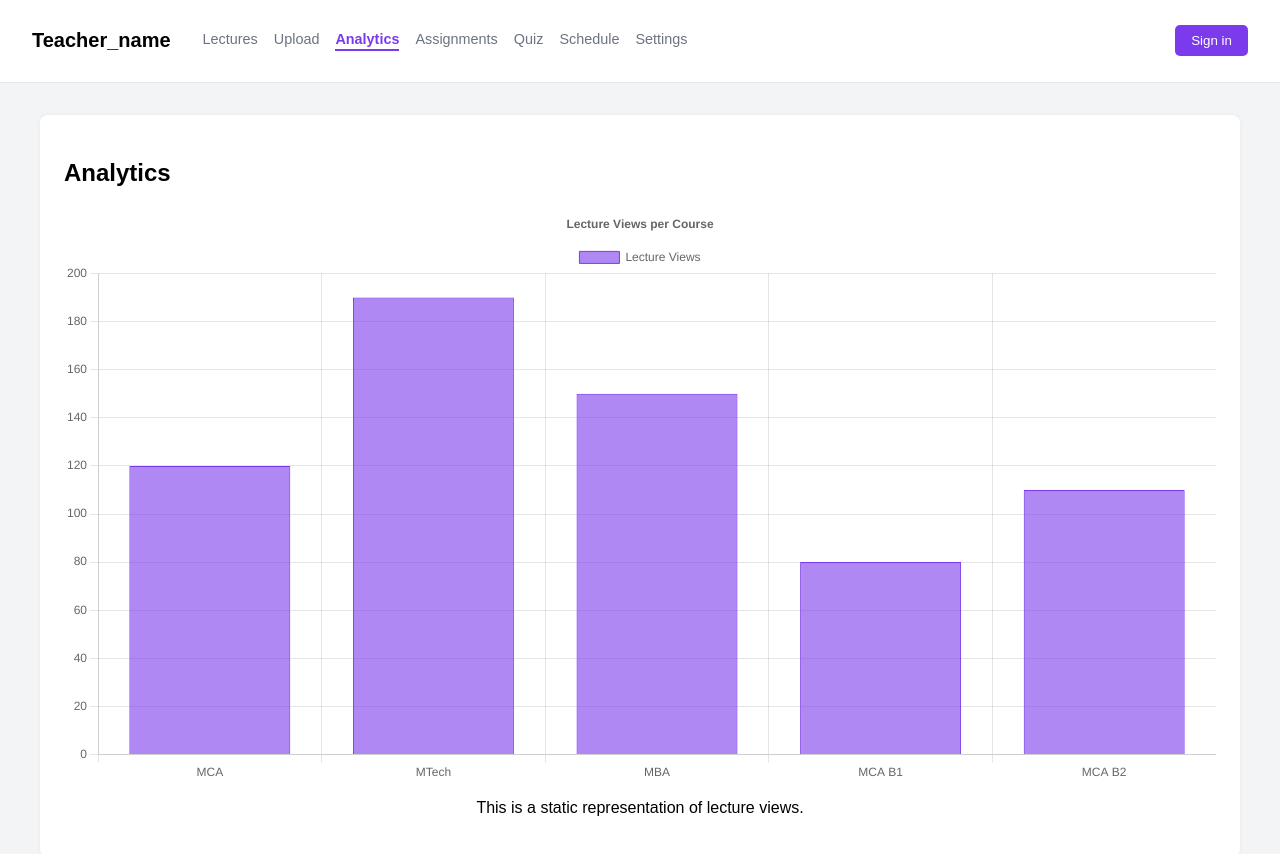
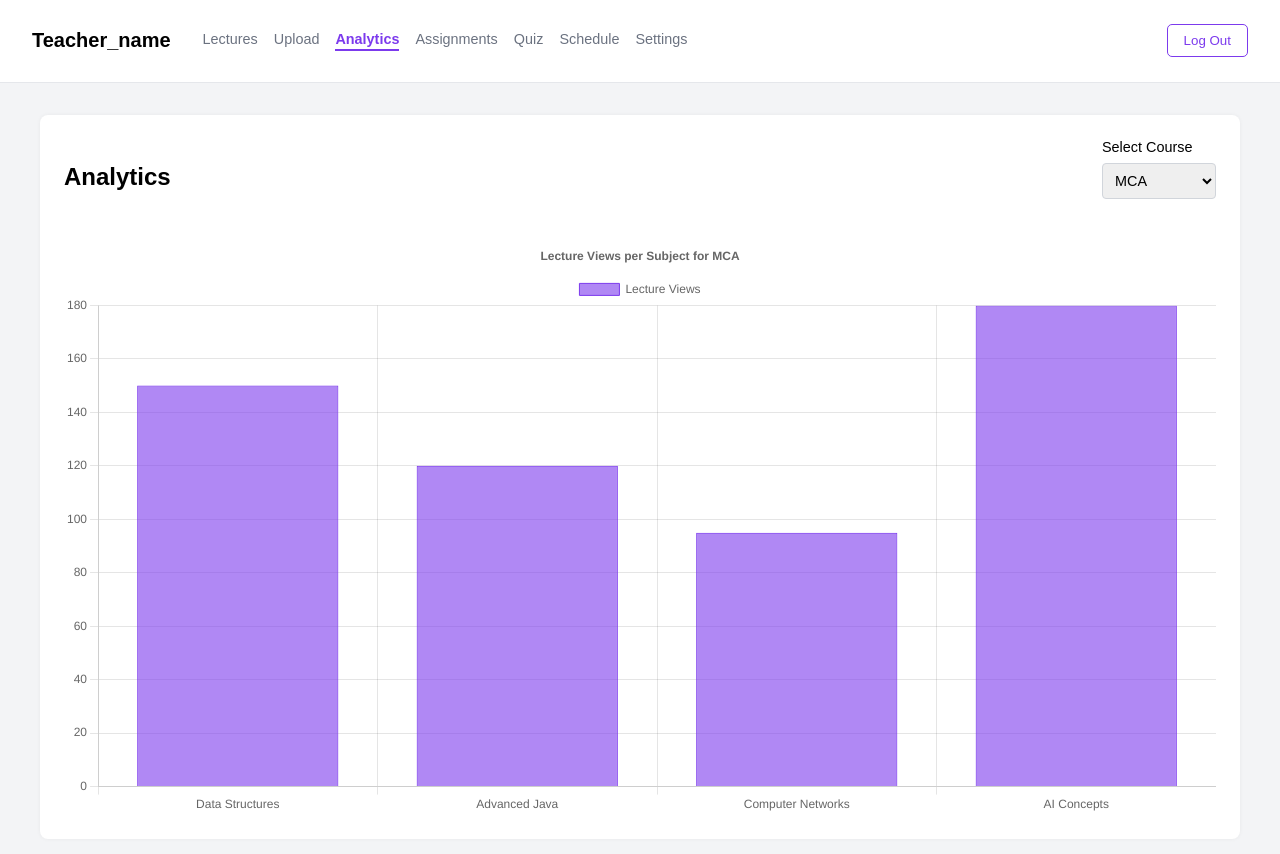
Before and after one commit to Prostorm19/LearnLite_frontend, a React (Vite) app: page /dashboard/analytics in a window 1280 px wide. Shown: the top 854 px of the page. Built offline with nearby package versions, Linux system fonts and the light colour scheme; the HTML template or start-up script is replaced by a standard one.

Commit message:
logout and analytics

```diff
--- a/src/components/features/analytics/Analytics.jsx
+++ b/src/components/features/analytics/Analytics.jsx
@@ -1,4 +1,4 @@
-import React from "react";
+import React, { useState } from "react";
 import { Bar } from "react-chartjs-2";
 import {
     Chart as ChartJS,
@@ -9,7 +9,7 @@ import {
     Tooltip,
     Legend,
 } from "chart.js";
-import Panel from "../../ui/Panel.jsx";
+import Panel from "/src/components/ui/Panel.jsx";
 
 // Register the necessary components for Chart.js
 ChartJS.register(
@@ -21,23 +21,48 @@ ChartJS.register(
     Legend
 );
 
+// More detailed static data organized by course and subject
+const subjectAnalyticsData = {
+    'MCA': [
+        { subject: 'Data Structures', views: 150 },
+        { subject: 'Advanced Java', views: 120 },
+        { subject: 'Computer Networks', views: 95 },
+        { subject: 'AI Concepts', views: 180 },
+    ],
+    'MTech': [
+        { subject: 'Machine Learning', views: 250 },
+        { subject: 'Big Data', views: 210 },
+        { subject: 'Cloud Computing', views: 190 },
+    ],
+    'BTech': [
+        { subject: 'Discrete Mathematics', views: 110 },
+        { subject: 'Operating Systems', views: 130 },
+        { subject: 'Compiler Design', views: 80 },
+    ],
+    'MBA (Tech)': [
+        { subject: 'Business Strategy', views: 170 },
+        { subject: 'Marketing Analytics', views: 145 },
+    ],
+};
+
+
 export default function Analytics() {
-    // Static data for our bar chart
-    const data = {
-        labels: ["MCA", "MTech", "MBA", "MCA B1", "MCA B2"],
+    const [selectedCourse, setSelectedCourse] = useState('MCA');
+
+    const chartData = {
+        labels: subjectAnalyticsData[selectedCourse].map(d => d.subject),
         datasets: [
             {
                 label: "Lecture Views",
-                data: [120, 190, 150, 80, 110],
-                backgroundColor: "rgba(124, 58, 237, 0.6)", // A nice purple color
+                data: subjectAnalyticsData[selectedCourse].map(d => d.views),
+                backgroundColor: "rgba(124, 58, 237, 0.6)",
                 borderColor: "rgba(124, 58, 237, 1)",
                 borderWidth: 1,
             },
         ],
     };
 
-    // Chart configuration options
-    const options = {
+    const chartOptions = {
         responsive: true,
         plugins: {
             legend: {
@@ -45,7 +70,7 @@ export default function Analytics() {
             },
             title: {
                 display: true,
-                text: "Lecture Views per Course",
+                text: `Lecture Views per Subject for ${selectedCourse}`,
             },
         },
         scales: {
@@ -56,13 +81,25 @@ export default function Analytics() {
     };
 
     return (
-        <Panel title="Analytics">
+        <Panel>
+            <div className="panel-header" style={{ marginBottom: '1.5rem' }}>
+                <h2>Analytics</h2>
+                <div className="form-group">
+                    <label htmlFor="course-select">Select Course</label>
+                    <select
+                        id="course-select"
+                        value={selectedCourse}
+                        onChange={(e) => setSelectedCourse(e.target.value)}
+                    >
+                        {Object.keys(subjectAnalyticsData).map(course => (
+                            <option key={course} value={course}>{course}</option>
+                        ))}
+                    </select>
+                </div>
+            </div>
             <div className="chart-container">
-                <Bar data={data} options={options} />
+                <Bar data={chartData} options={chartOptions} />
             </div>
-            <p style={{ textAlign: "center", marginTop: "1rem" }}>
-                This is a static representation of lecture views.
-            </p>
         </Panel>
     );
 }
--- a/src/components/layout/Navbar.jsx
+++ b/src/components/layout/Navbar.jsx
@@ -1,9 +1,17 @@
 import React from "react";
-import Tabs from "./Tabs.jsx";
-import Button from "../ui/Button.jsx";
-import { Link } from "react-router-dom";
+import Tabs from "./Tabs";
+import Button from "../ui/Button";
+import { useNavigate } from "react-router-dom";
 
 export default function NavBar({ activeTab }) {
+    const navigate = useNavigate();
+
+    const handleLogout = () => {
+        // This function will be called when the button is clicked,
+        // and it navigates the user back to the root path.
+        navigate('/');
+    };
+
     return (
         <div className="navbar">
             <div className="navbar-left">
@@ -11,7 +19,7 @@ export default function NavBar({ activeTab }) {
                 <Tabs activeTab={activeTab} />
             </div>
             <div className="navbar-right">
-                <Button className="primary">Sign in</Button>
+                <Button className="outline" onClick={handleLogout}>Log Out</Button>
             </div>
         </div>
     );
```
